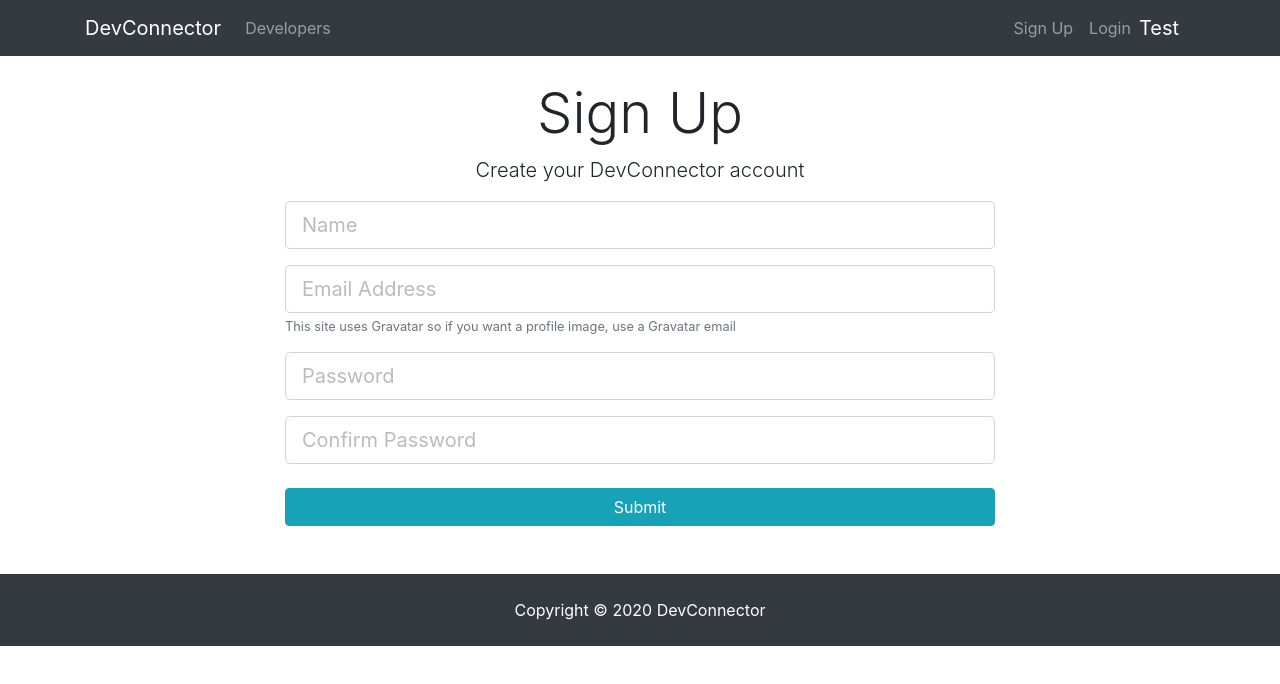
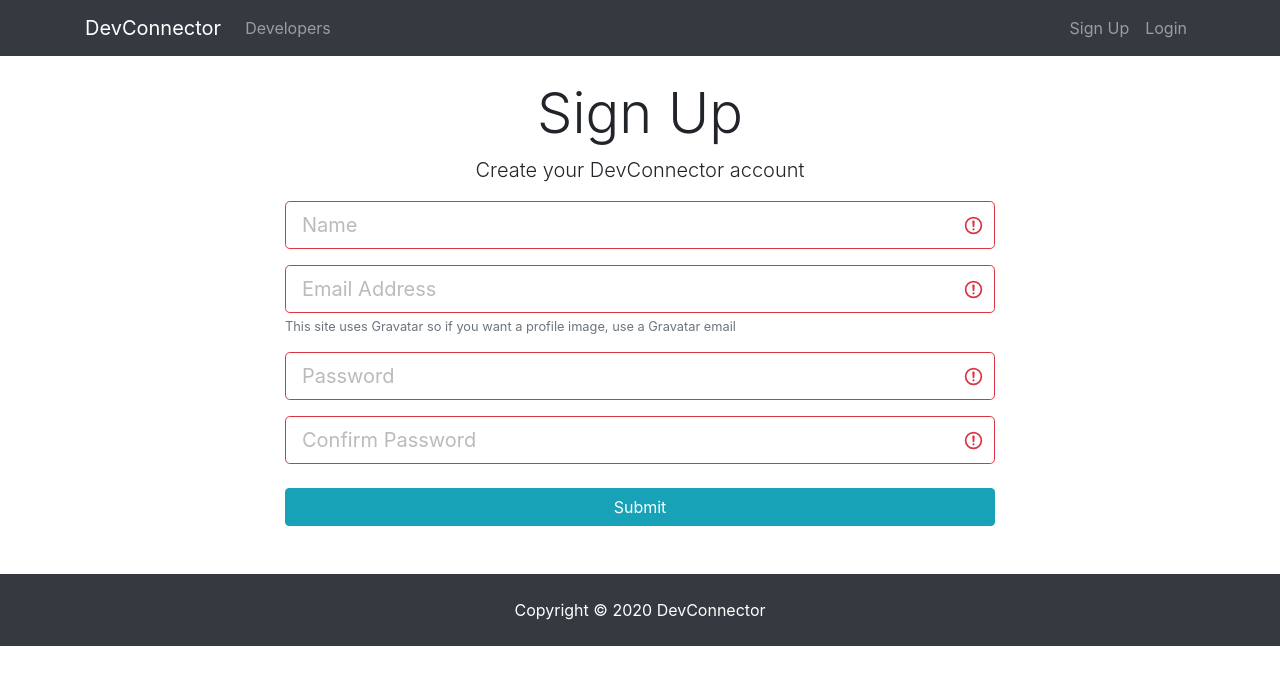
Before and after one commit to Waqardev/Social-Network-For-Developers, a React (Create React App) app in the folder client/: page /register in a window 1280 px wide. Shown: the top 684 px of the page. Built offline with nearby package versions, Linux system fonts and the light colour scheme.

Commit message:
TextFieldGroupInput Component

```diff
--- a/client/src/components/auth/login.js
+++ b/client/src/components/auth/login.js
@@ -3,6 +3,7 @@
 import classnames from "classnames";
 import { connect } from "react-redux";
 import { loginUser } from "../../actions/authActions";
+import TextGroupField from "../common/TextFieldGroup";
 
 class login extends Component {
   constructor() {
@@ -57,36 +58,22 @@
                 Sign in to your DevConnector account
               </p>
               <form onSubmit={this.onSubmit}>
-                <div className="form-group">
-                  <input
-                    type="email"
-                    className={classnames("form-control form-control-lg", {
-                      "is-invalid": errors.email
-                    })}
+                <TextGroupField
                   placeholder="Email Address"
                   name="email"
+                  type="email"
                   value={this.state.email}
                   onChange={this.onChange}
+                  error={errors.email}
                 />
-                  {errors.email && (
-                    <div className="invalid-feedback">{errors.email}</div>
-                  )}
-                </div>
-                <div className="form-group">
-                  <input
-                    type="password"
-                    className={classnames("form-control form-control-lg", {
-                      "is-invalid": errors.password
-                    })}
+                <TextGroupField
                   placeholder="Password"
                   name="password"
+                  type="password"
                   value={this.state.password}
                   onChange={this.onChange}
+                  error={errors.password}
                 />
-                  {errors.password && (
-                    <div className="invalid-feedback">{errors.password}</div>
-                  )}
-                </div>
                 <input type="submit" className="btn btn-info btn-block mt-4" />
               </form>
             </div>
--- a/client/src/components/auth/register.js
+++ b/client/src/components/auth/register.js
@@ -4,6 +4,7 @@
 import classnames from "classnames";
 import { connect } from "react-redux";
 import { registerUser } from "../../actions/authActions";
+import TextGroupField from "../common/TextFieldGroup";
 
 class Register extends Component {
   constructor() {
@@ -60,70 +61,39 @@
                 Create your DevConnector account
               </p>
               <form noValidate onSubmit={this.onSubmit}>
-                <div className="form-group">
-                  <input
-                    type="text"
-                    className={classnames("form-control form-control-lg", {
-                      "is-invalid": errors.name
-                    })}
+                <TextGroupField
                   placeholder="Name"
                   name="name"
                   value={this.state.name}
                   onChange={this.onChange}
+                  error={errors.name}
                 />
-                  {errors.name && (
-                    <div className="invalid-feedback">{errors.name}</div>
-                  )}
-                </div>
-                <div className="form-group">
-                  <input
-                    type="email"
-                    className={classnames("form-control form-control-lg", {
-                      "is-invalid": errors.email
-                    })}
+                <TextGroupField
                   placeholder="Email Address"
                   name="email"
+                  type="email"
                   value={this.state.email}
                   onChange={this.onChange}
+                  error={errors.email}
+                  info="This site uses Gravatar so if you want a profile image, use a Gravatar email"
                 />
-                  {errors.email && (
-                    <div className="invalid-feedback">{errors.email}</div>
-                  )}
-                  <small className="form-text text-muted">
-                    This site uses Gravatar so if you want a profile image, use
-                    a Gravatar email
-                  </small>
-                </div>
-                <div className="form-group">
-                  <input
-                    type="password"
-                    className={classnames("form-control form-control-lg", {
-                      "is-invalid": errors.password
-                    })}
+
+                <TextGroupField
                   placeholder="Password"
                   name="password"
+                  type="password"
                   value={this.state.password}
                   onChange={this.onChange}
+                  error={errors.password}
                 />
-                  {errors.password && (
-                    <div className="invalid-feedback">{errors.password}</div>
-                  )}
-                </div>
-                <div className="form-group">
-                  <input
-                    type="password"
-                    className={classnames("form-control form-control-lg", {
-                      "is-invalid": errors.password2
-                    })}
+                <TextGroupField
                   placeholder="Confirm Password"
                   name="password2"
+                  type="password"
                   value={this.state.password2}
                   onChange={this.onChange}
+                  error={errors.password2}
                 />
-                  {errors.password2 && (
-                    <div className="invalid-feedback">{errors.password2}</div>
-                  )}
-                </div>
                 <input type="submit" className="btn btn-info btn-block mt-4" />
               </form>
             </div>
--- /dev/null
+++ b/client/src/components/common/TextFieldGroup.js
@@ -0,0 +1,48 @@
+import React from "react";
+import classnames from "classnames";
+import PropTypes from "prop-types";
+
+const TextFieldGroup = ({
+  name,
+  placeholder,
+  value,
+  label,
+  error,
+  info,
+  type,
+  onChange,
+  disabled
+}) => {
+  return (
+    <div className="form-group">
+      <input
+        type={type}
+        className={classnames("form-control form-control-lg", {
+          "is-invalid": { error }
+        })}
+        placeholder={placeholder}
+        name={name}
+        value={value}
+        onChange={onChange}
+        disabled={disabled}
+      />
+      {info && <small className="form-text text-muted">{info}</small>}
+      {error && <div className="invalid-feedback">{error}</div>}
+    </div>
+  );
+};
+
+TextFieldGroup.propTypes = {
+  name: PropTypes.string.isRequired,
+  placeholder: PropTypes.string,
+  value: PropTypes.string.isRequired,
+  info: PropTypes.string,
+  error: PropTypes.string,
+  type: PropTypes.string.isRequired,
+  onChange: PropTypes.func.isRequired,
+  disabled: PropTypes.string
+};
+TextFieldGroup.defaultProps = {
+  type: "text"
+};
+export default TextFieldGroup;
--- a/client/src/components/layout/Navbar.js
+++ b/client/src/components/layout/Navbar.js
@@ -73,9 +73,6 @@
             </ul>
             {isAuthenticated ? authLinks : guestLinks}
           </div>
-          <Link className="navbar-brand" to="/test">
-            Test
-          </Link>
           <button
             className="navbar-toggler"
             type="button"
```
Lines whose indentation alone changed are shown as unchanged.
